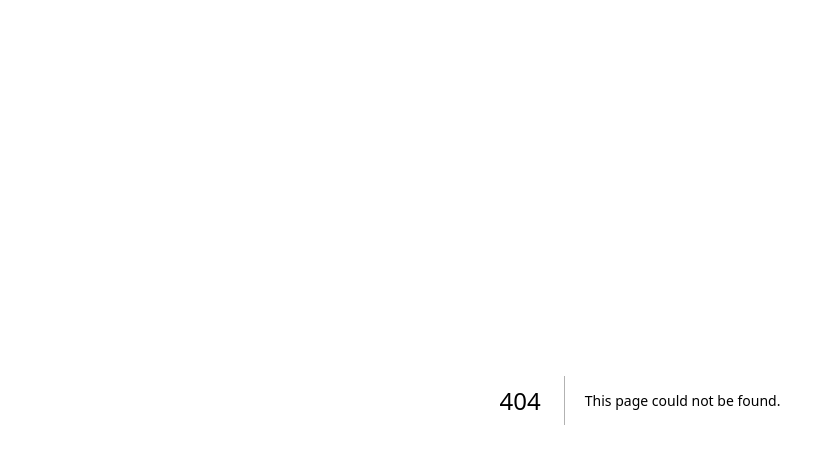
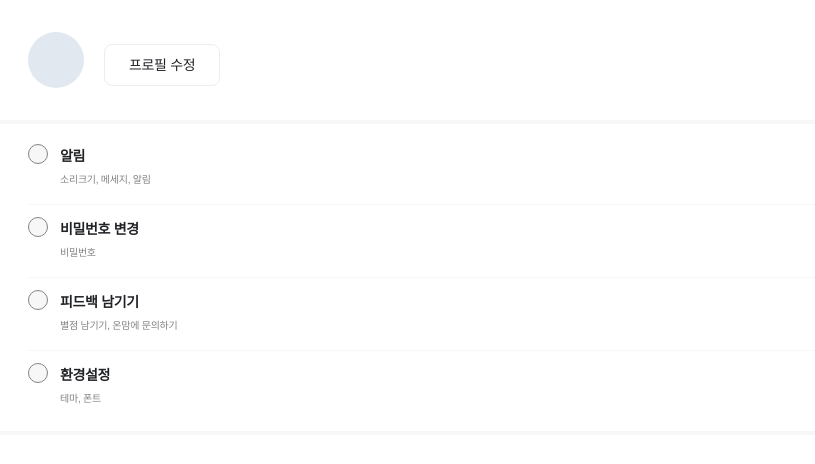
Before and after one commit to kimnerd625/onmom-client, a Next.js app: page /userinfo in a window 1280 px wide. Before the commit this address had no page. Shown: the top 464 px of the page, without its empty margins (0-815 px from the left). Built offline with nearby package versions, Linux system fonts and the light colour scheme; no server answers; a web font is replaced by a local one.

Commit message:
✨ feat: implement login functionality

```diff
--- /dev/null
+++ b/app/api/getUserInfo/route.ts
@@ -0,0 +1,28 @@
+import { NextResponse } from "next/server";
+
+export async function GET(request: Request) {
+  try {
+    const apiUrl = "http://15.165.54.182:8080/users/6";
+
+    const response = await fetch(apiUrl, {
+      method: "GET",
+      headers: {
+        "Content-Type": "application/json",
+      },
+      credentials: "include",
+    });
+
+    const responseData = await response.json();
+
+    if (!response.ok) {
+      return NextResponse.json(responseData, { status: response.status });
+    }
+
+    return NextResponse.json(responseData, { status: 200 });
+  } catch (error: any) {
+    return NextResponse.json(
+      { error: "회원 정보 조회 중 오류가 발생했습니다: " + error.message },
+      { status: 500 }
+    );
+  }
+}
--- /dev/null
+++ b/app/api/signin/route.ts
@@ -0,0 +1,37 @@
+import { NextResponse } from "next/server";
+
+export async function POST(request: Request) {
+  try {
+    const { email, password } = await request.json();
+
+    const apiUrl = "http://15.165.54.182:8080/auth/login";
+
+    const response = await fetch(apiUrl, {
+      method: "POST",
+      headers: {
+        "Content-Type": "application/json",
+      },
+      credentials: "include",
+      body: JSON.stringify({
+        email,
+        password,
+      }),
+    });
+
+    // 백엔드에서 반환된 응답 데이터를 모두 읽음
+    const responseData = await response.json();
+
+    if (!response.ok) {
+      // 백엔드에서 보낸 에러 메시지를 포함한 응답을 클라이언트로 전송
+      return NextResponse.json(responseData, { status: response.status });
+    }
+
+    // 성공한 경우에도 백엔드에서 보낸 응답 데이터를 그대로 클라이언트로 전송
+    return NextResponse.json(responseData, { status: 200 });
+  } catch (error: any) {
+    return NextResponse.json(
+      { error: "회원가입 중 오류가 발생했습니다: " + error.message },
+      { status: 500 }
+    );
+  }
+}
--- a/app/layout.tsx
+++ b/app/layout.tsx
@@ -2,6 +2,7 @@ import type { Metadata } from "next";
 import localFont from "next/font/local";
 import { Poppins } from "next/font/google";
 import "./globals.css";
+import { Toaster } from "sonner";
 
 const AppleSDGothicNeo = localFont({
   src: [
@@ -100,7 +101,10 @@ export default function RootLayout({
 }>) {
   return (
     <html lang="kr">
-      <body className={AppleSDGothicNeo.className}>{children}</body>
+      <body className={AppleSDGothicNeo.className}>
+        <Toaster position="top-center" richColors />
+        {children}
+      </body>
     </html>
   );
 }
--- /dev/null
+++ b/app/signin/_components/SignInForm.tsx
@@ -0,0 +1,65 @@
+"use client";
+
+import React, { useState } from "react";
+import { useRouter } from "next/navigation";
+import { toast } from "sonner";
+
+const SignInForm = () => {
+  const [email, setEmail] = useState<string>();
+  const [password, setPassword] = useState<string>();
+  const router = useRouter();
+
+  const handleLoginButton = async () => {
+    try {
+      const response = await fetch("/api/signin", {
+        method: "POST",
+        headers: {
+          "Content-Type": "application/json",
+        },
+        body: JSON.stringify({
+          email,
+          password,
+        }),
+      });
+
+      if (!response.ok) {
+        throw new Error("로그인에 실패했습니다.");
+      }
+      toast.success("로그인이 성공적으로 이뤄졌습니다!");
+      setTimeout(() => {
+        router.push("/userinfo");
+      }, 1500);
+    } catch (error) {
+      toast.error("로그인에 실패했습니다.");
+    }
+  };
+
+  return (
+    <>
+      <input
+        type="text"
+        id="email"
+        className="h-[46px] w-full rounded-2xl focus:outline-none border border-[#E5E5E5] placeholder:text-[#666666] px-5 py-2.5 text-sm font-bold text-[#636473]"
+        placeholder="이메일"
+        value={email}
+        onChange={(e) => setEmail(e.target.value)}
+      />
+      <input
+        type="password"
+        id="password"
+        className="h-[46px] w-full rounded-2xl focus:outline-none border border-[#E5E5E5] placeholder:text-[#666666] px-5 py-2.5 text-sm font-bold text-[#636473]"
+        placeholder="비밀번호"
+        value={password}
+        onChange={(e) => setPassword(e.target.value)}
+      />
+      <button
+        onClick={() => handleLoginButton()}
+        className="h-[46px] w-full rounded-2xl bg-brand-main_600 text-white font-bold text-base tracking-tight leading-4 px-5 py-2.5"
+      >
+        로그인하기
+      </button>
+    </>
+  );
+};
+
+export default SignInForm;
--- a/app/signin/page.tsx
+++ b/app/signin/page.tsx
@@ -1,6 +1,7 @@
 import Image from "next/image";
 import Link from "next/link";
 import React from "react";
+import SignInForm from "./_components/SignInForm";
 
 export default function SignInPage() {
   return (
@@ -12,22 +13,8 @@ export default function SignInPage() {
               계정에 로그인하세요!
             </h3>
           </div>
+          <SignInForm />
           <div className="w-full flex flex-col justify-center items-start gap-y-3">
-            <input
-              type="text"
-              id="email"
-              className="h-[46px] w-full rounded-2xl focus:outline-none border border-[#E5E5E5] placeholder:text-[#666666] px-5 py-2.5 text-sm font-bold text-[#636473]"
-              placeholder="이메일"
-            />
-            <input
-              type="text"
-              id="password"
-              className="h-[46px] w-full rounded-2xl focus:outline-none border border-[#E5E5E5] placeholder:text-[#666666] px-5 py-2.5 text-sm font-bold text-[#636473]"
-              placeholder="비밀번호"
-            />
-            <button className="h-[46px] w-full rounded-2xl bg-brand-main_600 text-white font-bold text-base tracking-tight leading-4 px-5 py-2.5">
-              로그인하기
-            </button>
             <Link
               href="signup"
               className="w-full flex flex-row justify-center items-center"
--- a/app/signup/_components/SignUpForm.tsx
+++ b/app/signup/_components/SignUpForm.tsx
@@ -1,6 +1,8 @@
 "use client";
 
 import React, { useState } from "react";
+import { useRouter } from "next/navigation";
+import { toast } from "sonner";
 
 const SignUpForm = () => {
   const [email, setEmail] = useState<string>("");
@@ -9,6 +11,8 @@ const SignUpForm = () => {
   const [birthdate, setBirthdate] = useState<string>("1995-02-10");
   const [name, setName] = useState<string>("");
   const [phone, setPhone] = useState<string>("010-7510-1981");
+
+  const router = useRouter();
 
   const handleSignUpButton = async () => {
     try {
@@ -29,10 +33,12 @@ const SignUpForm = () => {
       if (!response.ok) {
         throw new Error("회원가입에 실패했습니다.");
       }
-
-      console.log("회원가입 성공!");
+      toast.success("회원가입이 성공적으로 이뤄졌습니다!");
+      setTimeout(() => {
+        router.push("/signin");
+      }, 1500);
     } catch (error) {
-      console.error("회원가입 중 오류가 발생했습니다: ", error);
+      toast.error("회원가입에 실패했습니다.");
     }
   };
 
--- /dev/null
+++ b/app/userinfo/_components/MenuCard.tsx
@@ -0,0 +1,24 @@
+import React from "react";
+
+interface MenuCardProps {
+  mainText: string;
+  subText: string;
+}
+
+const MenuCard = ({ mainText, subText }: MenuCardProps) => {
+  return (
+    <div className="w-full flex flex-row justify-start items-start gap-x-3">
+      <div className="min-h-5 min-w-5 bg-system-divider rounded-full border border-[#838383]"></div>
+      <div className="w-full flex flex-1 flex-col justify-start items-start">
+        <h4 className="text-sm text-text-main font-semibold tracking-tight leading-6">
+          {mainText}
+        </h4>
+        <span className="text-[10px] text-text-sub font-normal tracking-tight leading-6">
+          {subText}
+        </span>
+      </div>
+    </div>
+  );
+};
+
+export default MenuCard;
--- /dev/null
+++ b/app/userinfo/_components/UserProfile.tsx
@@ -0,0 +1,56 @@
+"use client";
+
+import React, { useState, useEffect } from "react";
+
+const UserProfile = () => {
+  const [name, setName] = useState<string>("");
+  const [email, setEmail] = useState<string>("");
+
+  useEffect(() => {
+    const fetchUserInfo = async () => {
+      try {
+        const response = await fetch("/api/getUserInfo", {
+          method: "GET",
+          headers: {
+            "Content-Type": "application/json",
+          },
+        });
+
+        if (!response.ok) {
+          throw new Error("사용자 정보를 가져오는 데 실패했습니다.");
+        }
+
+        const data = await response.json();
+        setName(data.name);
+        setEmail(data.email);
+      } catch (error) {
+        console.error("사용자 정보 로드 중 오류 발생:", error);
+      }
+    };
+
+    fetchUserInfo();
+  }, []); // 빈 배열은 컴포넌트가 마운트될 때 한 번만 실행되도록 합니다.
+
+  return (
+    <section className="px-7 py-8 w-full flex flex-row justify-center items-start gap-x-5">
+      <div className="min-w-[56px] min-h-[56px] rounded-full bg-slate-200"></div>
+      <div className="w-full flex flex-col justify-center items-start gap-y-3">
+        <div className="w-full flex flex-col justify-center items-start">
+          <h3 className="text-xl text-text-main font-semibold tracking-tight leading-8">
+            {name}
+          </h3>
+          <span className="text-sm font-normal text-text-sub tracking-tight leading-4">
+            {email}
+          </span>
+        </div>
+        <div className="px-6 py-3 border border-[#EDEDED] rounded-lg flex flex-row justify-center items-center">
+          <span className="text-sm font-medium text-text-main tracking-tight leading-4">
+            프로필 수정
+          </span>
+        </div>
+      </div>
+    </section>
+  );
+};
+
+export default UserProfile;
--- /dev/null
+++ b/app/userinfo/page.tsx
@@ -0,0 +1,24 @@
+import MenuCard from "./_components/MenuCard";
+import UserProfile from "./_components/UserProfile";
+
+export default function UserInfoPage() {
+  return (
+    <main className="flex min-h-screen flex-col items-center select-none overflow-x-hidden overflow-y-scroll">
+      <UserProfile />
+      <div className="w-full min-h-1 bg-system-divider" />
+      <section className="px-7 py-5 w-full flex flex-col justify-center items-start gap-y-3">
+        <MenuCard mainText="알림" subText="소리크기, 메세지, 알림" />
+        <div className="w-full min-h-[1px] bg-system-divider" />
+        <MenuCard mainText="비밀번호 변경" subText="비밀번호" />
+        <div className="w-full min-h-[1px] bg-system-divider" />
+        <MenuCard
+          mainText="피드백 남기기"
+          subText="별점 남기기, 온맘에 문의하기"
+        />
+        <div className="w-full min-h-[1px] bg-system-divider" />
+        <MenuCard mainText="환경설정" subText="테마, 폰트" />
+      </section>
+      <div className="w-full min-h-1 bg-system-divider" />
+    </main>
+  );
+}
--- a/tailwind.config.ts
+++ b/tailwind.config.ts
@@ -23,12 +23,17 @@ const config: Config = {
           second: "#FFF0CA",
           third: "#F1F1F1",
         },
+        text: {
+          main: "#202226",
+          sub: "#838383",
+        },
         system: {
           error: "#E02929",
           safety: "#5CBAFF",
           check: "#D4E2FF",
           modal: "#F2F2F2",
           bg: "#FFFFFF",
+          divider: "#F7F7F7",
         },
         backgroundImage: {
           "gradient-radial": "radial-gradient(var(--tw-gradient-stops))",
```
